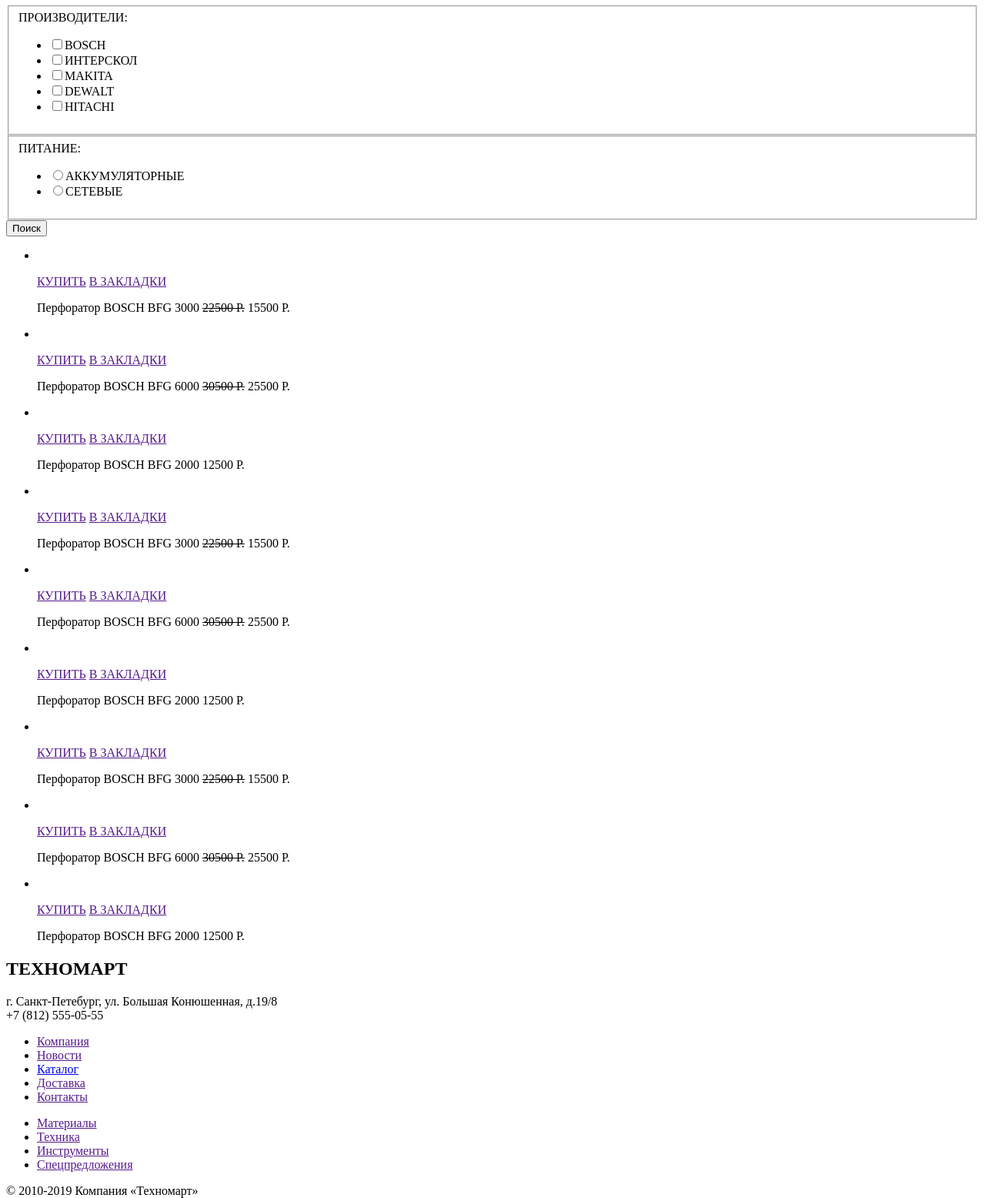
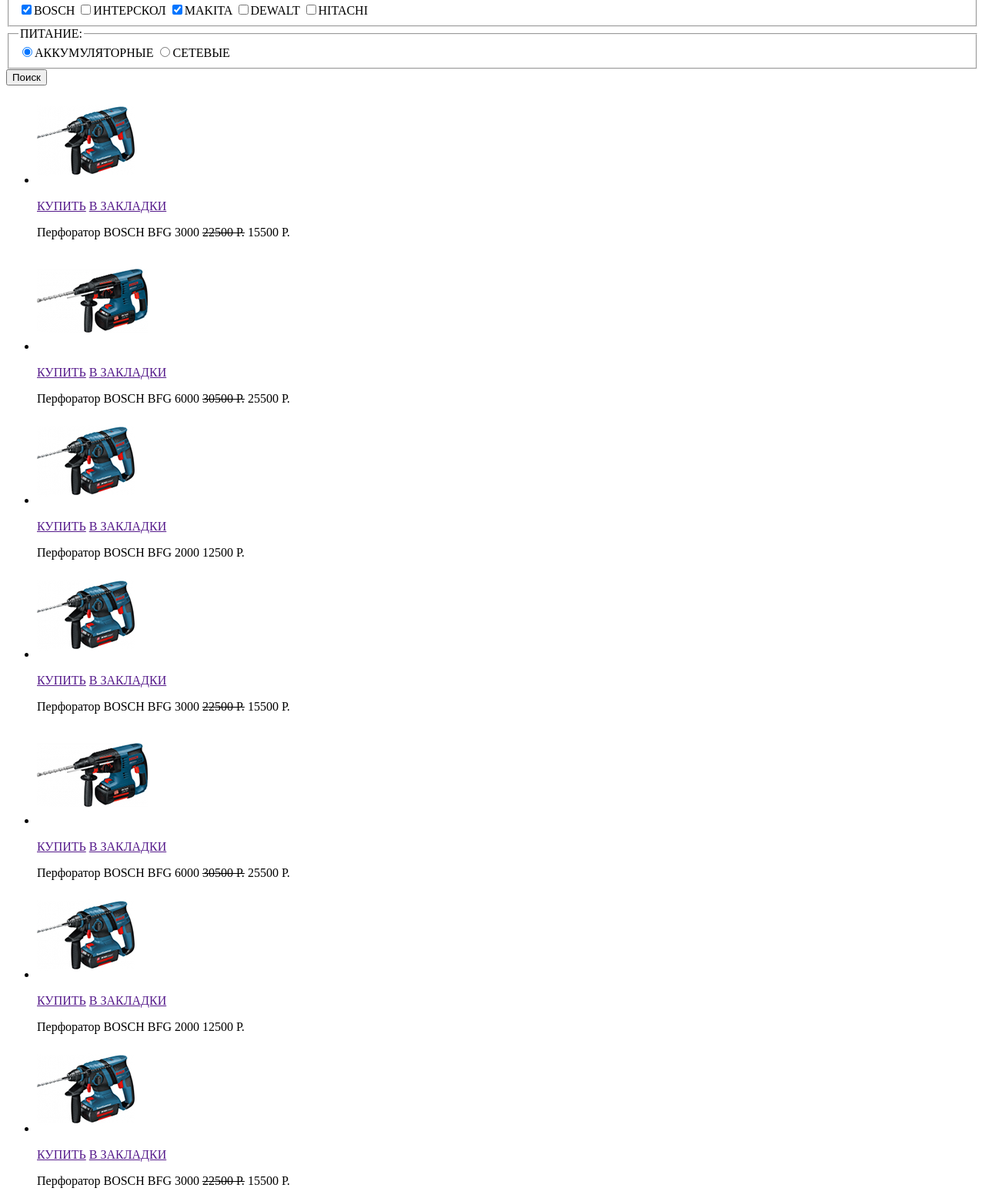
Before and after one commit to kovalenkoea/1456633-technomart-28, a plain HTML site: page catalog.html in a window 1280 px wide. Shown: the part 634-2190 px from the top of the page at 77% size. Drawn offline with Linux system fonts and the light colour scheme.

Commit message:
работа над ошибками

```diff
--- a/catalog.html
+++ b/catalog.html
@@ -25,13 +25,12 @@
         и инструментов для ремонта</i></h3>
         <div class="">
           <a href="tel:+78125550555">+7 (812) 555-05-55</a>
-          г. Санкт-Петебург, ул. Большая Конюшенная, д.19/8
+          <p>г. Санкт-Петебург, ул. Большая Конюшенная, д.19/8</p>
         </div>
       </section>
       <section>
         <div class="">
-          <a href="">Профиль</a>
-          <h3>Равшан Джамшутович</h3>
+          <a href="">Равшан Джамшутович</a>
           <a href="">выход из профиля</a>
         </div>
         <div class="">
@@ -59,27 +58,25 @@
         <li><a href="">Перфораторы</a></li>
       </ul>
       <h1>ПЕРФОРАТОРЫ</h1>
-      <fieldset>ПРОИЗВОДИТЕЛИ:
-        <ul>
-          <li><input type="checkbox">BOSCH</li>
-          <li><input type="checkbox">ИНТЕРСКОЛ</li>
-          <li><input type="checkbox">MAKITA</li>
-          <li><input type="checkbox">DEWALT</li>
-          <li><input type="checkbox">HITACHI</li>
-        </ul>
+      <fieldset>
+        <legend>ПРОИЗВОДИТЕЛИ:</legend>
+          <label><input type="checkbox" checked name="BOSCH">BOSCH</label>
+          <label><input type="checkbox" name="interskol"/>ИНТЕРСКОЛ</label>
+          <label><input type="checkbox" checked name="makita"/>MAKITA</label>
+          <label><input type="checkbox" name="dewalt"/>DEWALT</label>
+          <label><input type="checkbox" name="hitachi"/>HITACHI</label>
       </fieldset>
-      <fieldset>ПИТАНИЕ:
-        <ul>
-          <li><input type="radio">АККУМУЛЯТОРНЫЕ</li>
-          <li><input type="radio">СЕТЕВЫЕ</li>
-        </ul>
+      <fieldset>
+        <legend>ПИТАНИЕ:</legend>
+          <label><input type="radio" checked name="supply"/>АККУМУЛЯТОРНЫЕ</label>
+          <label><input type="radio" name="supply"/>СЕТЕВЫЕ</label>
       </fieldset>
       <button type="submit">Поиск</button>
       <section>
         <ul>
           <li>
             <p>
-              <img src="img/BFG3000.png" alt="">
+              <img src="img/snippet-18927copy3.jpg" alt="">
             </p>
             <p>
               <a href="">КУПИТЬ</a>
@@ -97,7 +94,7 @@
           </li>
           <li>
             <p>
-              <img src="img/BFG6000.png" alt="">
+              <img src="img/snippet-945copy2.jpg" alt="">
             </p>
             <p>
               <a href="">КУПИТЬ</a>
@@ -115,7 +112,7 @@
           </li>
           <li>
             <p>
-              <img src="img/BFG6000.png" alt="">
+              <img src="img/snippet-18927copy3.jpg" alt="">
             </p>
             <p>
               <a href="">КУПИТЬ</a>
@@ -133,7 +130,7 @@
           </li>
           <li>
             <p>
-              <img src="img/BFG3000.png" alt="">
+              <img src="img/snippet-18927copy3.jpg" alt="">
             </p>
             <p>
               <a href="">КУПИТЬ</a>
@@ -151,7 +148,7 @@
           </li>
           <li>
             <p>
-              <img src="img/BFG6000.png" alt="">
+              <img src="img/snippet-945copy2.jpg" alt="">
             </p>
             <p>
               <a href="">КУПИТЬ</a>
@@ -169,7 +166,7 @@
           </li>
           <li>
             <p>
-              <img src="img/BFG2000.png" alt="">
+              <img src="img/snippet-18927copy3.jpg" alt="">
             </p>
             <p>
               <a href="">КУПИТЬ</a>
@@ -186,7 +183,7 @@
             </span>
           <li>
             <p>
-              <img src="img/BFG3000.png" alt="">
+              <img src="img/snippet-18927copy3.jpg" alt="">
             </p>
             <p>
               <a href="">КУПИТЬ</a>
@@ -204,7 +201,7 @@
           </li>
           <li>
             <p>
-              <img src="img/BFG6000.png" alt="">
+              <img src="img/snippet-945copy2.jpg" alt="">
             </p>
             <p>
               <a href="">КУПИТЬ</a>
@@ -222,7 +219,7 @@
           </li>
           <li>
             <p>
-              <img src="img/BFG2000.png" alt="">
+              <img src="img/snippet-18927copy3.jpg" alt="">
             </p>
             <p>
               <a href="">КУПИТЬ</a>
@@ -244,10 +241,14 @@
     <footer>
       <section>
       <h2>ТЕХНОМАРТ</h2>
-      <p>
-        г. Санкт-Петебург, ул. Большая Конюшенная, д.19/8<br>
+      <div>
+        <p>
+        г. Санкт-Петебург, ул. Большая Конюшенная, д.19/8
+        </p>
+        <p>
         +7 (812) 555-05-55
-      </p>
+        </p>
+      </div>
       </section>
       <section>
         <ul>
@@ -275,11 +276,11 @@
             <li><a href="#">Инстаграм</a></li>
         </ul>
         <p>
-          Обратная связь <br>
+          <span>Обратная связь</span>
           <a href="mailto:mail@htmlacademy.ru">mail@htmlacademy.ru</a>
         </p>
         <p>
-          Разработано <br>
+          <span>Разработано</span>
           <a href="https://htmlacademy.ru">htmlacademy.ru</a>
         </p>
       </section>
```
Also changed, not shown: index.html (+9 -7 lines), img/snippet-18927copy3.jpg (added), img/snippet-945 copy 2.jpg (added), img/snippet-945copy2.jpg (added).
